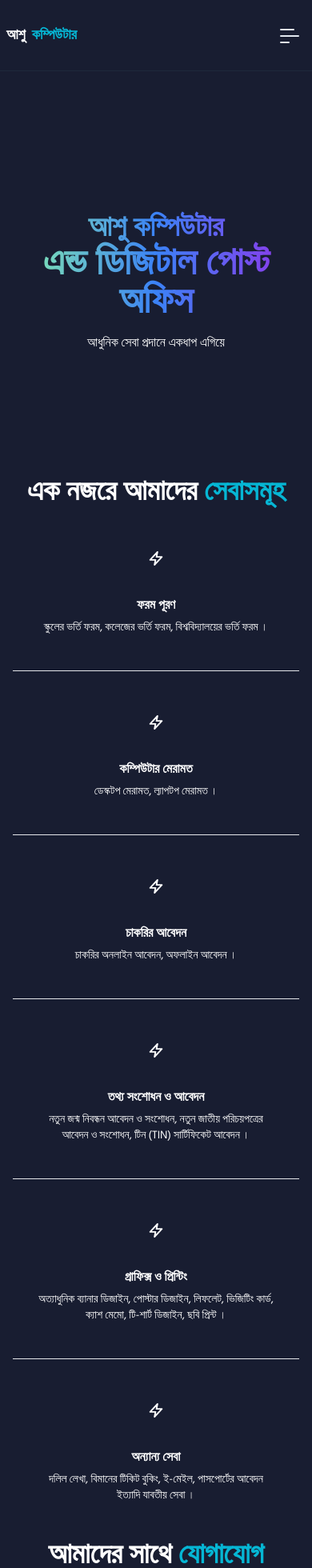
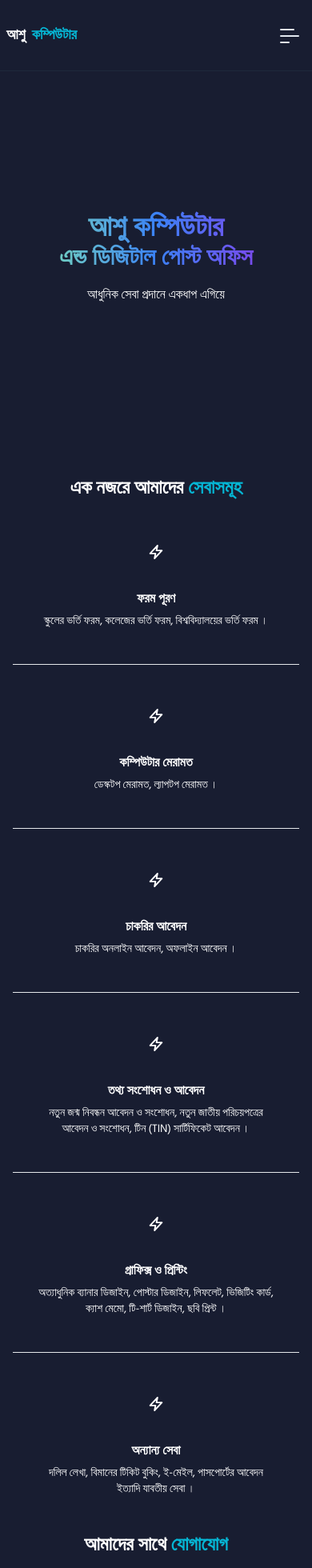
Before and after one commit to codernoyan/ashu-computer, a Next.js app: page / in a window 390 px wide. Shown: the top 1960 px of the page at 80% size. Built offline with nearby package versions, Linux system fonts and the light colour scheme.

Commit message:
heading bugs fixed

```diff
--- a/components/Banner/Banner.js
+++ b/components/Banner/Banner.js
@@ -8,7 +8,7 @@ const Banner = () => {
           <div className="mx-auto max-w-3xl text-center">
             <h1 className="bg-gradient-to-r from-green-300 via-blue-500 to-purple-600 bg-clip-text text-4xl font-bold text-transparent sm:text-7xl font-siliguri pt-4 mt-8 lg:-mt-20">
               <span className="block">আশু কম্পিউটার</span>
-              <span className="block text-5xl">এন্ড ডিজিটাল পোস্ট অফিস</span>
+              <span className="block text-3xl md:text-5xl">এন্ড ডিজিটাল পোস্ট অফিস</span>
               {/* <span className="sm:block"> Increase Conversion. </span> */}
             </h1>
             <p className="mx-auto mt-4 max-w-xl sm:text-4xl sm:leading-relaxed font-medium font-siliguri">
--- a/components/Contact/Contact.js
+++ b/components/Contact/Contact.js
@@ -6,7 +6,7 @@ const Contact = () => {
   return (
     <div id="contact" className="text-white font-siliguri">
       <div>
-        <h1 className="text-center text-4xl font-semibold">আমাদের সাথে <span className="text-cyan-500">যোগাযোগ</span></h1>
+        <h1 className="text-center text-2xl md:text-4xl font-semibold">আমাদের সাথে <span className="text-cyan-500">যোগাযোগ</span></h1>
       </div>
       <div className="grid grid-cols-1 gap-4 md:grid-cols-2 justify-items-center md:justify-items-between items-center text-center py-16">
         <div className="justify-self-center md:justify-self-start">
--- a/components/Services/Services.js
+++ b/components/Services/Services.js
@@ -4,7 +4,7 @@ const Services = () => {
   return (
     <div id="services" className="text-white font-siliguri">
       <div>
-        <h1 className="text-center text-4xl font-semibold">এক নজরে আমাদের <span className="text-cyan-500">সেবাসমূহ</span></h1>
+        <h1 className="text-center text-2xl md:text-4xl font-semibold">এক নজরে আমাদের <span className="text-cyan-500">সেবাসমূহ</span></h1>
       </div>
       <>
         <div className="px-4 py-0 md:py-16 mx-auto sm:max-w-xl md:max-w-full lg:max-w-screen-xl md:px-24 lg:px-0 lg:py-20">
```
